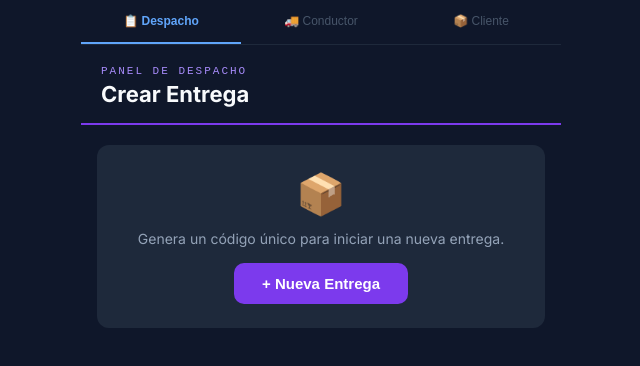
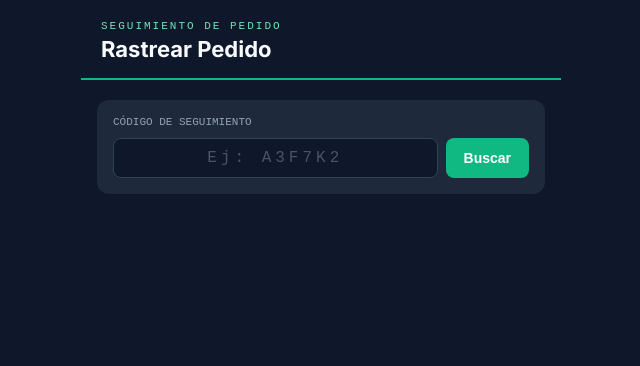
Before and after one commit to sloopsystem/sloop-tracker, a React (Create React App) app: page / in a window 1280 px wide. Shown: the top 366 px of the page, without its empty margins (319-959 px from the left). Built offline with nearby package versions, Linux system fonts and the light colour scheme.

Commit message:
urls separadas por rol

```diff
--- a/src/App.js
+++ b/src/App.js
@@ -1,4 +1,3 @@
-// src/App.js
 import { useState, useEffect } from "react";
 import DispatchView from "./DispatchView";
 import DriverView from "./DriverView";
@@ -9,52 +8,46 @@ export default function App() {
   const [view, setView] = useState(0);
   const [delivery, setDelivery] = useState(null);
 
-  // El panel de despacho escucha cambios en Firebase en tiempo real
-  useEffect(() => {
-    if (view !== 0 || !delivery) return;
-    const unsub = watchAllDeliveries((all) => {
-      if (delivery?.code && all[delivery.code]) {
-        setDelivery(all[delivery.code]);
-      }
-    });
-    return unsub;
-  }, [view, delivery?.code]);
+  // Detectar qué URL es
+  const path = window.location.pathname;
+  const isAdmin = path === "/admin" || path === "/driver";
+  const isDriver = path === "/driver";
+  const isTracker = path === "/track" || path === "/";
 
+  // Si es tracker, mostrar solo esa vista
+  if (isTracker && !isAdmin) {
+    return (
+      <div style={{ minHeight: "100vh", background: "#0f172a", fontFamily: "'Inter', system-ui, sans-serif", color: "#f8fafc", maxWidth: 480, margin: "0 auto" }}>
+        <style>{`* { box-sizing: border-box; margin: 0; padding: 0; } @keyframes pulse { 0%,100%{opacity:1} 50%{opacity:.3} } input::placeholder, textarea::placeholder { color: #475569; }`}</style>
+        <TrackerView />
+      </div>
+    );
+  }
+
+  // Si es /driver, mostrar solo conductor
+  if (isDriver) {
+    return (
+      <div style={{ minHeight: "100vh", background: "#0f172a", fontFamily: "'Inter', system-ui, sans-serif", color: "#f8fafc", maxWidth: 480, margin: "0 auto" }}>
+        <style>{`* { box-sizing: border-box; margin: 0; padding: 0; } @keyframes pulse { 0%,100%{opacity:1} 50%{opacity:.3} } input::placeholder, textarea::placeholder { color: #475569; }`}</style>
+        <DriverView />
+      </div>
+    );
+  }
+
+  // /admin muestra despacho + conductor
   return (
-    <div style={{
-      minHeight: "100vh",
-      background: "#0f172a",
-      fontFamily: "'Inter', system-ui, sans-serif",
-      color: "#f8fafc",
-      maxWidth: 480,
-      margin: "0 auto",
-    }}>
-      <style>{`
-        * { box-sizing: border-box; margin: 0; padding: 0; }
-        @keyframes pulse { 0%,100%{opacity:1} 50%{opacity:.3} }
-        input::placeholder, textarea::placeholder { color: #475569; }
-      `}</style>
-
-      {/* Nav */}
+    <div style={{ minHeight: "100vh", background: "#0f172a", fontFamily: "'Inter', system-ui, sans-serif", color: "#f8fafc", maxWidth: 480, margin: "0 auto" }}>
+      <style>{`* { box-sizing: border-box; margin: 0; padding: 0; } @keyframes pulse { 0%,100%{opacity:1} 50%{opacity:.3} } input::placeholder, textarea::placeholder { color: #475569; }`}</style>
       <div style={{ position: "sticky", top: 0, zIndex: 100, background: "#0f172a", borderBottom: "1px solid #1e293b", display: "flex" }}>
-        {["📋 Despacho", "🚚 Conductor", "📦 Cliente"].map((v, i) => (
+        {["📋 Despacho", "🚚 Conductor"].map((v, i) => (
           <button key={v} onClick={() => setView(i)}
-            style={{
-              flex: 1, padding: "14px 0", border: "none",
-              background: "transparent",
-              color: view === i ? "#60a5fa" : "#475569",
-              fontWeight: view === i ? 700 : 400,
-              fontSize: 12, cursor: "pointer",
-              borderBottom: view === i ? "2px solid #60a5fa" : "2px solid transparent",
-            }}>
+            style={{ flex: 1, padding: "14px 0", border: "none", background: "transparent", color: view === i ? "#60a5fa" : "#475569", fontWeight: view === i ? 700 : 400, fontSize: 12, cursor: "pointer", borderBottom: view === i ? "2px solid #60a5fa" : "2px solid transparent" }}>
             {v}
           </button>
         ))}
       </div>
-
       {view === 0 && <DispatchView delivery={delivery} setDelivery={setDelivery} />}
       {view === 1 && <DriverView />}
-      {view === 2 && <TrackerView />}
     </div>
   );
 }
```
